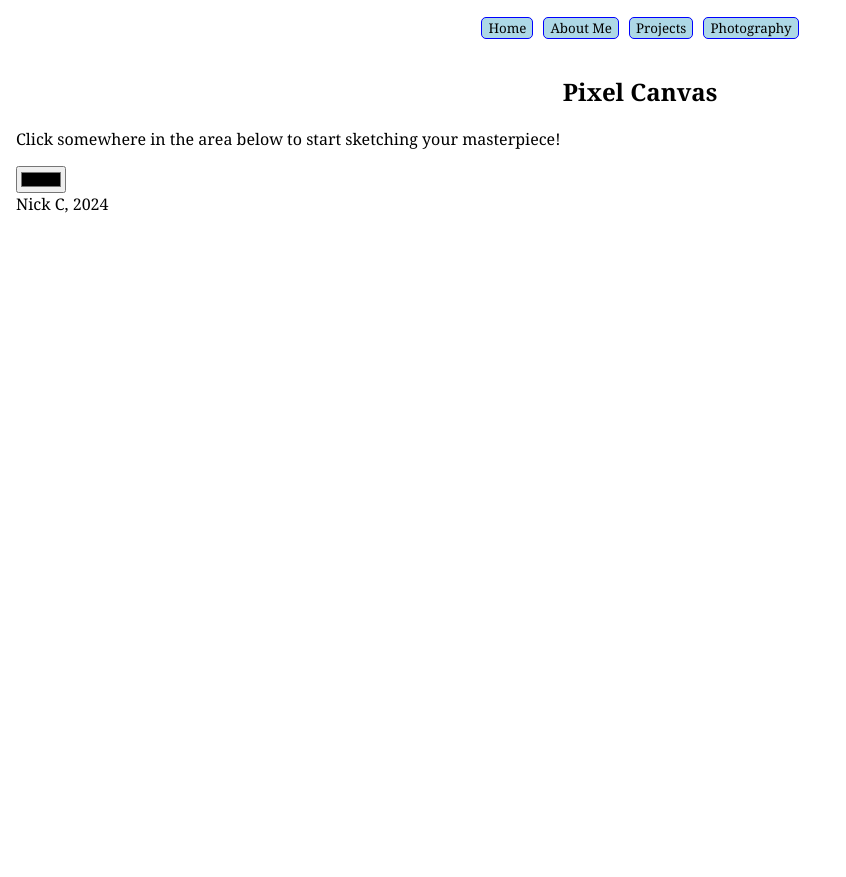
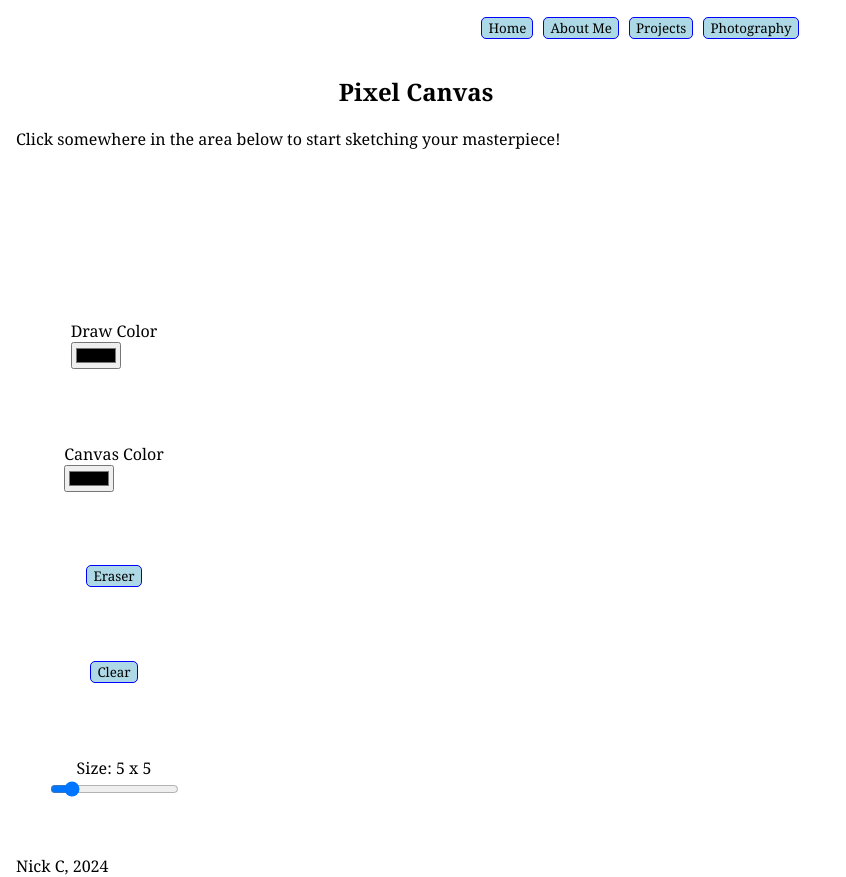
Before and after one commit to solo-nko/homepage, a Vue app: page /projects/pixelsketch in a window 1280 px wide. Shown: the whole page, without its empty margins (0-846 px from the left). Before the commit the page ends 800 px from the top, so only its background shows below. Built offline with nearby package versions, Linux system fonts and the light colour scheme.

Commit message:
add basic template structure

```diff
--- a/src/views/projects/PixelSketch.vue
+++ b/src/views/projects/PixelSketch.vue
@@ -1,20 +1,73 @@
 <template>
-	<main>
+	<div id="top-container">
 		<section id="intro-sect">
 			<h1>Pixel Canvas</h1>
 			<p>Click somewhere in the area below to start sketching your masterpiece!</p>
 		</section>
 		<section id="option-sect">
 			<div>
-				<input
-					type="color"
-					class="opt-btn"
-				>
+				<label for="btn-piece-color">Draw Color</label>
+				<input type="color" name="btn-piece-color" />
+			</div>
+			<div>
+				<label for="btn-canvas-color">Canvas Color</label>
+				<input type="color" name="btn-canvas-color" />
+			</div>
+			<base-button>Eraser</base-button>
+			<base-button>Clear</base-button>
+			<div>
+				<label for="grid-scale">Size: {{ gridDimension }} x {{ gridDimension }}</label>
+				<input type="range" name="grid-scale" min="2" max="25" v-model="gridDimension" />
 			</div>
 		</section>
-	</main>
+		<section id="sketch-sect">
+			<div id="sketch-area"></div>
+		</section>
+	</div>
 </template>
 
 <script setup lang="ts">
 import { ref } from "vue";
+
+let gridDimension = ref(5);
 </script>
+
+<style scoped>
+#top-container {
+	display: grid;
+	grid-template-areas:
+	"top top"
+	"opt area";
+	gap: 1rem;
+	grid-template-columns: 1fr 3fr;
+	grid-template-rows: 1fr 3fr;
+	max-width: 800px;
+}
+
+#intro-sect {
+	grid-area: top;
+}
+
+#option-sect {
+	grid-area: opt;
+	display: flex;
+	flex-direction: column;
+	align-items: center;
+	justify-content: space-around;
+	padding: 1rem;
+}
+
+#option-sect label {
+	display: block;
+	text-align: center;
+}
+
+#sketch-sect {
+	grid-area: area;
+	padding: 1rem;
+	aspect-ratio: 1/1;
+	min-width: 250px;
+	min-height: 250px;
+	box-shadow: grey inset 0 0;
+}
+</style>
```
